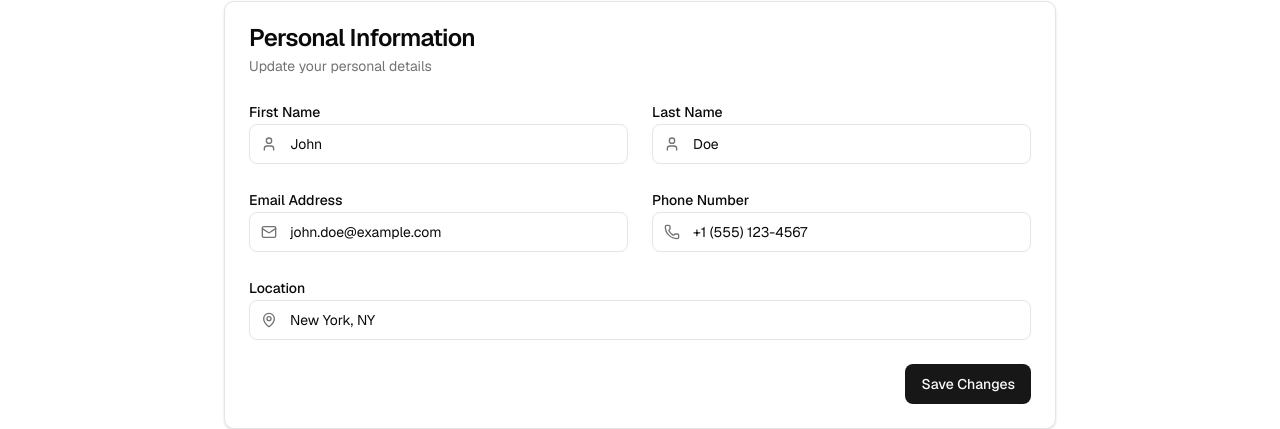
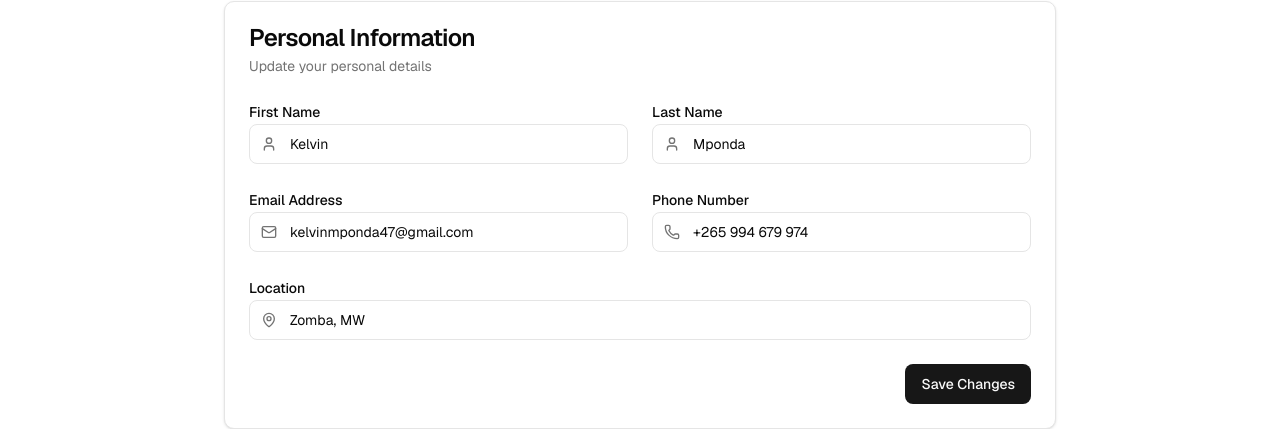
Before and after one commit to Khelva47/my-events-frontend-app, a Next.js app: page /pages/profile in a window 1280 px wide. Shown: the part 260-689 px from the top of the page. Built offline with nearby package versions, Linux system fonts and the light colour scheme.

Commit message:
Editing the profile page

```diff
--- a/src/app/pages/login/page.jsx
+++ b/src/app/pages/login/page.jsx
@@ -93,7 +93,7 @@ export default function LoginPage() {
             <div className="mt-6 text-center">
               <p className="text-sm text-muted-foreground">
                 Don't have an account?{" "}
-                <Link href="/register" className="text-blue-600 hover:underline">
+                <Link href="/pages/register" className="text-blue-600 hover:underline">
                   Sign up
                 </Link>
               </p>
--- a/src/app/pages/register/page.jsx
+++ b/src/app/pages/register/page.jsx
@@ -164,7 +164,7 @@ export default function RegisterPage() {
             <div className="mt-6 text-center">
               <p className="text-sm text-muted-foreground">
                 Already have an account?{" "}
-                <Link href="/login" className="text-blue-600 hover:underline">
+                <Link href="/pages/login" className="text-blue-600 hover:underline">
                   Sign in
                 </Link>
               </p>
--- a/src/components/ProfileForm.jsx
+++ b/src/components/ProfileForm.jsx
@@ -9,11 +9,11 @@ import { User, Mail, Phone, MapPin } from "lucide-react"
 
 export default function ProfileForm() {
   const [profileData, setProfileData] = useState({
-    firstName: "John",
-    lastName: "Doe",
-    email: "john.doe@example.com",
-    phone: "+1 (555) 123-4567",
-    location: "New York, NY",
+    firstName: "Kelvin",
+    lastName: "Mponda",
+    email: "kelvinmponda47@gmail.com",
+    phone: "+265 994 679 974",
+    location: "Zomba, MW",
   })
 
   const handleInputChange = (field, value) => {
```
